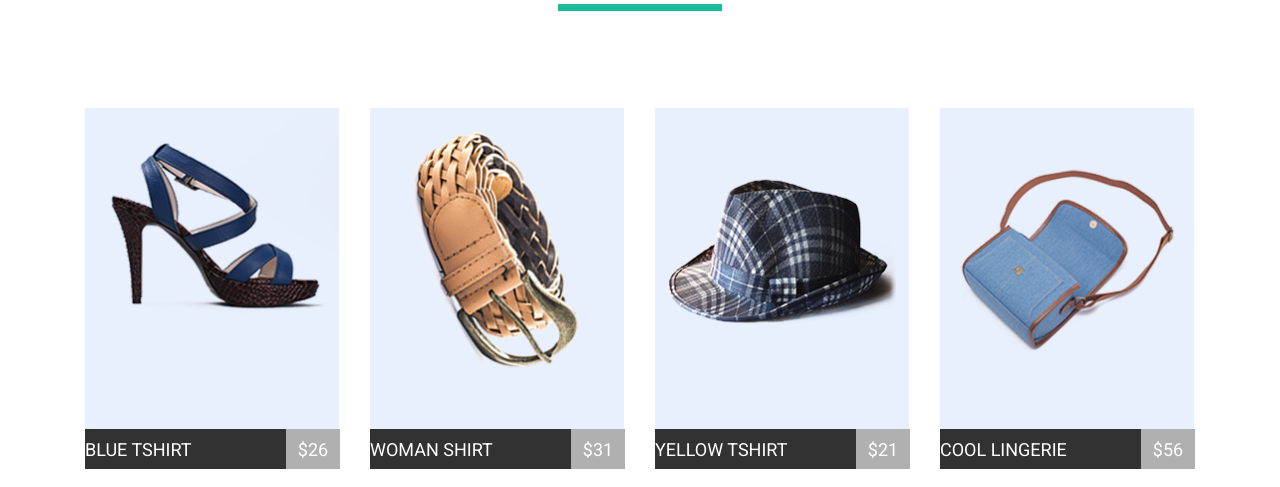
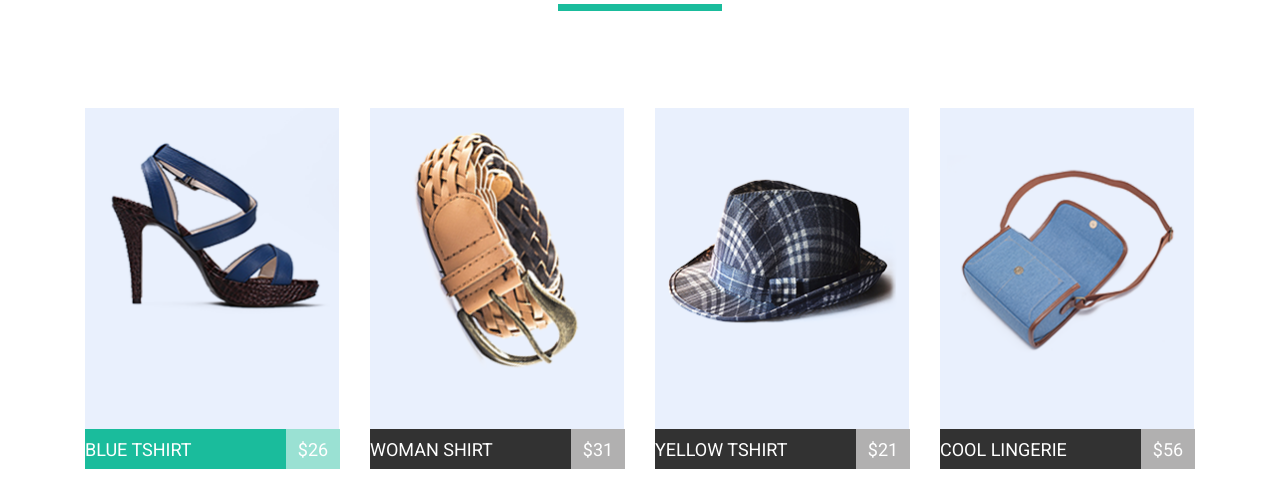
Before and after one commit to IvanPustovit/goit-fe-course, a plain HTML site: page html-css/Module-04/index.html in a window 1280 px wide. In both pictures the pointer is over the element 185 px from the left and 705 px from the top of the page. Shown: the part 256-743 px from the top of the page. Drawn offline with nearby package versions, Linux system fonts and the light colour scheme.

Commit message:
Homework_4_3

```diff
--- a/html-css/Module-04/css/styles.css
+++ b/html-css/Module-04/css/styles.css
@@ -148,7 +148,7 @@ img {
     opacity: 0.436;
 }
 
-.featured-list-item a:hover {
+.featured-list-item>a:hover p {
     background-color: rgb(26, 188, 156);
 }
 
```
